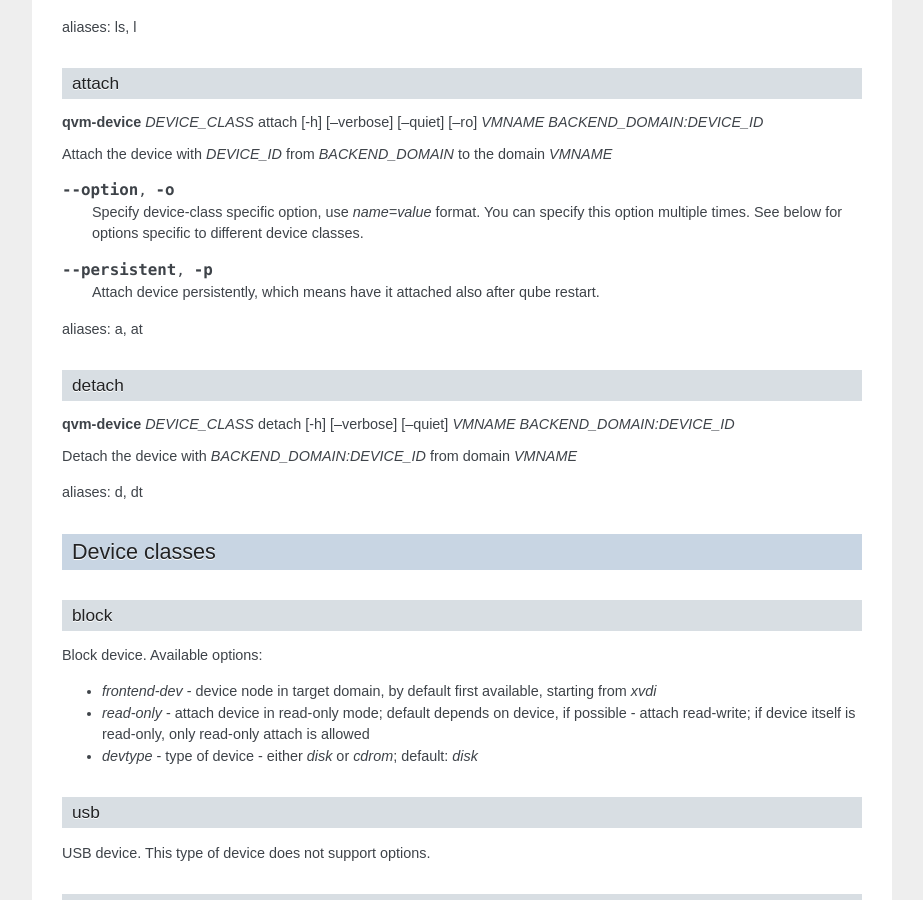
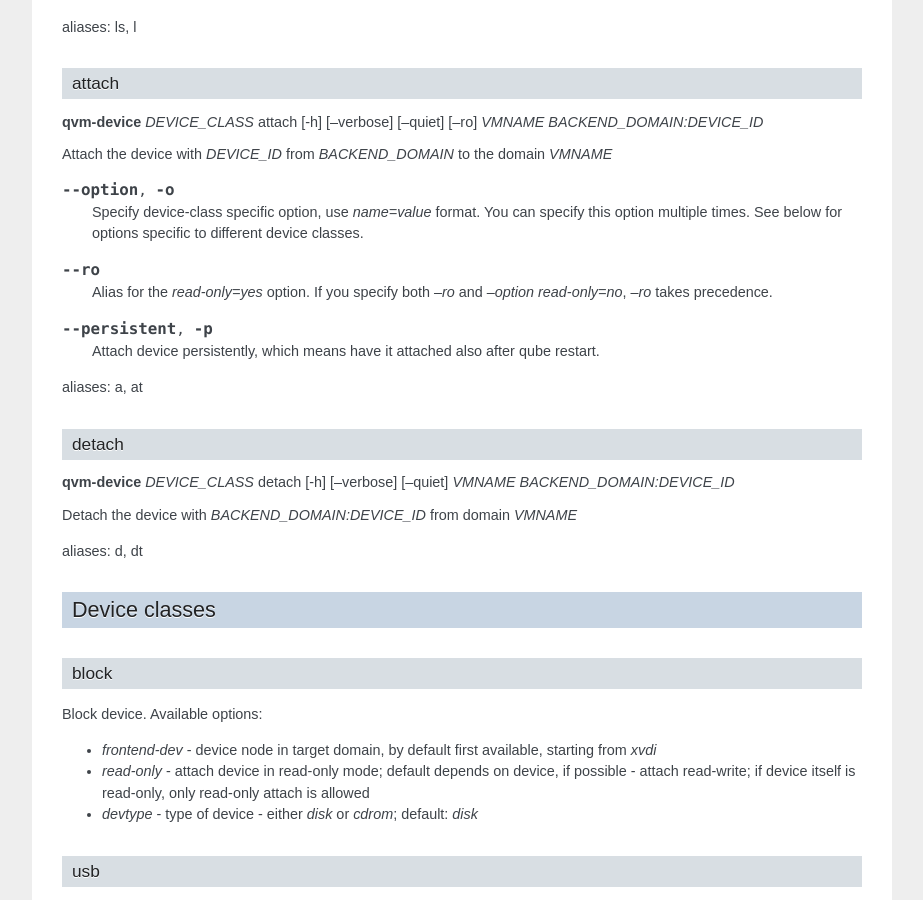
Before and after one commit to QubesOS/qubes-core-admin-client, a Sphinx documentation site: the page built from doc/manpages/qvm-device.rst, in a window 1280 px wide and 900 px high, scrolled down 775 px. Shown: the whole window, without its empty margins (198-1121 px from the left). Built offline with Sphinx 7.4.7, drawn with Linux system fonts in a browser that asks for light colours; the version number could not be read and is left out.

Commit message:
qvm-device.rst: Document '--ro' option

```diff
--- a/doc/manpages/qvm-device.rst
+++ b/doc/manpages/qvm-device.rst
@@ -59,6 +59,11 @@ Attach the device with *DEVICE_ID* from *BACKEND_DOMAIN* to the domain *VMNAME*
    specify this option multiple times. See below for options specific to
    different device classes.
 
+.. option:: --ro
+
+   Alias for the `read-only=yes` option. If you specify both `--ro` and
+   `--option read-only=no`, `--ro` takes precedence.
+
 .. option:: --persistent, -p
 
    Attach device persistently, which means have it attached also after qube restart.
```
